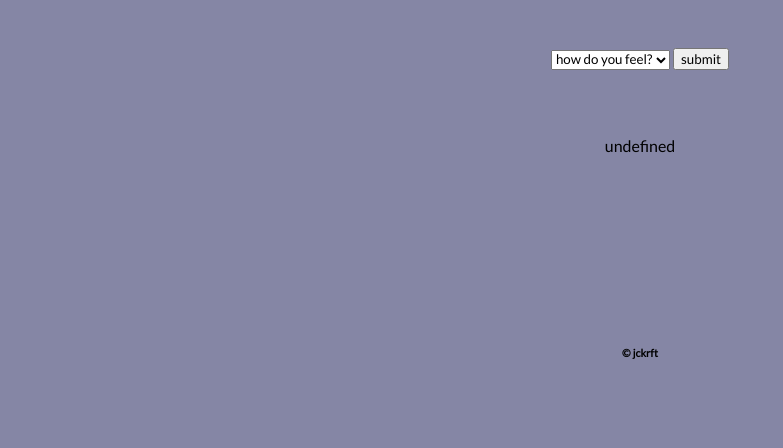
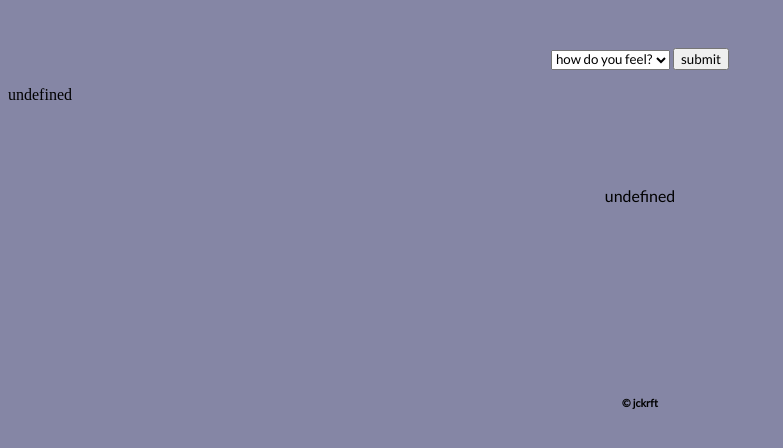
Before and after one commit to jckrft/mood, a plain HTML site: page index.html in a window 1280 px wide. Both pictures are taken after a click on the input "submit". Shown: the part 144-592 px from the top of the page, without its empty margins (0-783 px from the left). Drawn offline with Linux system fonts and the light colour scheme; no server answers; a web font is replaced by a local one.

Commit message:
second api work

```diff
--- a/index.html
+++ b/index.html
@@ -16,7 +16,7 @@
     <form>
     <select id="select-mood">
       <option>how do you feel?</option>
-      <option value= 782307>despondent</option>
+      <option id="despondent" value= 782307>despondent</option>
       <!-- <option value= 436244>despondent</option>
       <option value= 438816>despondent</option> -->
       <option value= 436575>sullen</option>
@@ -29,6 +29,9 @@
     <input id="get-artwork" type="submit" value="submit">
   </form>
 </div>
+<div id="definition">
+
+</div>
 <div id="description">
 
 </div>
@@ -38,9 +41,6 @@
 <div id="met-data">
 
   </div>
-  <div id="movie-list">
-
-  </div>
   <footer>
     <h6>© jckrft</h6>
   </footer>
--- a/script.js
+++ b/script.js
@@ -18,8 +18,24 @@
   options show met data
 */
 
+const word = "despondent"
+const fetchMERData = (word) => {
 
+  const API_KEY = '9beda46b-4c74-4563-bcd0-a24cac9ad8c2';
+  const base = 'https://www.dictionaryapi.com/api/v3/references/collegiate/json/?key=9beda46b-4c74-4563-bcd0-a24cac9ad8c2'
 
+  const dicURl = `https://www.dictionaryapi.com/api/v3/references/collegiate/json/${word}?key=${API_KEY}`
+    console.log(dicURl)
+
+  fetch(dicURl)
+    .then((results) => {
+      return results.json()
+    })
+    .then((resultsJSON) => {
+      console.log(resultsJSON)
+      showDefinition(resultsJSON)
+    })
+}
 
   const fetchMETData = (objectID) => {
     const metAPIUrl = `https://collectionapi.metmuseum.org/public/collection/v1/objects/${objectID}`;
@@ -69,13 +85,13 @@ const showMETData = (metData) => {
   const showMoodDescription = (moodOptions) => {
     const moodDescriptions =
     {
-    "782307": "blah",
-    "436575": "blahblah",
-    "369627": "jnsdvikvs",
-    "36065": "blahlbahlbh",
-    "399140": "sdjaiegesjg",
-    "436041": "hbsedhbgsegv",
-    "435876": "fhbsuejbfiaue",
+      "782307": "When you're feeling the opposite of surprised, or: an alternative to deer caught in headlights",
+      "436575": "A sky painted as dark as your feelings",
+      "369627": "Is this hand real? Is it mine... or yours?",
+      "36065": "You're sleepy, you sleep. A man with his priorities straight.",
+      "399140": "A woman alone in a field, it's both literal and metaphorical",
+      "436041": "In the story of Samson and Delilah, Delilah convinces Samson to share why he possesses 'God like' strength, when he reveals that it is actually due to his hair, she waits until he falls asleep and cuts it off. The Philistines come and are able to successfully kill him now that he is without strength. Malice, indeed.",
+      "435876": "Madame Cézanne was the artis's wife. This is  obviously the look of a woman who does not believe the story of why that other woman is in your DMs",
     }
     const moodDescriptionDiv = document.querySelector('#description')
     moodDescriptionDiv.innerHTML = ''
@@ -84,17 +100,20 @@ const showMoodDescription = (moodOptions) => {
     moodDescriptionDiv.append(moodDescription)
   }
 
-// const showMovieList = (moodOptions) => {
-//   const movieOptions =
-//   {
-//     "The Killing of a Sacred Deer" : "782307",
-//   }
 
-//   const movieListDiv = document.querySelector('#movie-list')
-//   const movieInfo = document.createElement('p');
-//   movieInfo.innerText = movieOptions[moodOptions]
-//   movieListDiv.append(movieInfo)
+  const showDefinition = (word) => {
+    // const definitions =
+    // {
+    //   "782307": "despondent"
     // }
+
+    const moodDefinitionDiv = document.querySelector('#definition')
+    moodDefinitionDiv.innerHTML = ''
+    const moodDefinition = document.createElement('p');
+    moodDefinition.innerText = word[0].shortdef
+    moodDefinitionDiv.append(moodDefinition)
+  }
+
 
   const button = document.querySelector('#get-artwork');
   button.addEventListener('click', (ev) => {
@@ -102,23 +121,10 @@ const showMoodDescription = (moodOptions) => {
 
     const moodOptions = document.querySelector('#select-mood').value;
 
-//     const API_KEY = 'd3890d45';
-//     const input = document.querySelector('#select-mood').value;
-//     const base = 'http://www.omdbapi.com/?apikey=d3890d45&'
-//     const poster = 'http://img.omdbapi.com/?apikey=d3890d45&'
-
-//     fetch(`http://www.omdbapi.com/?s=${input}'&type=movie&apikey=${API_KEY}`)
-//     .then((results) => {
-//     return results.json()
-//     })
-//     .then((resultsJSON) => {
-//       console.log(resultsJSON)
-//       showMovieList(resultsJSON.Search)
-// })
-
-
-
+    fetchMERData(word)
+    // fetchMERData(moodOptions);
     fetchMETData(moodOptions);
+    // fetchMERData(moodOptions);
+    showDefinition(word)
     showMoodDescription(moodOptions);
-    // showMovieList(moodOptions);
   });
```
Lines whose indentation alone changed are shown as unchanged.
